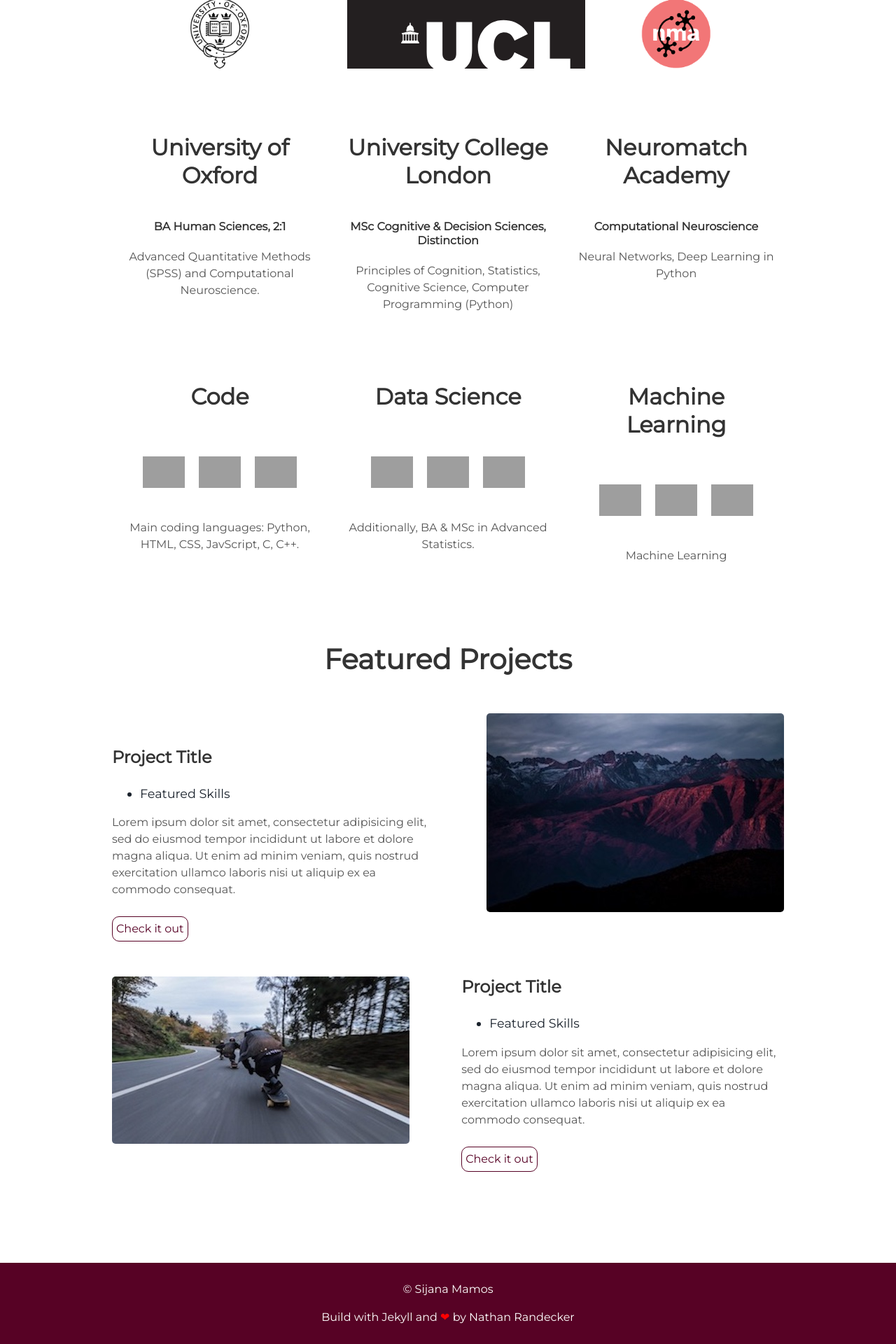
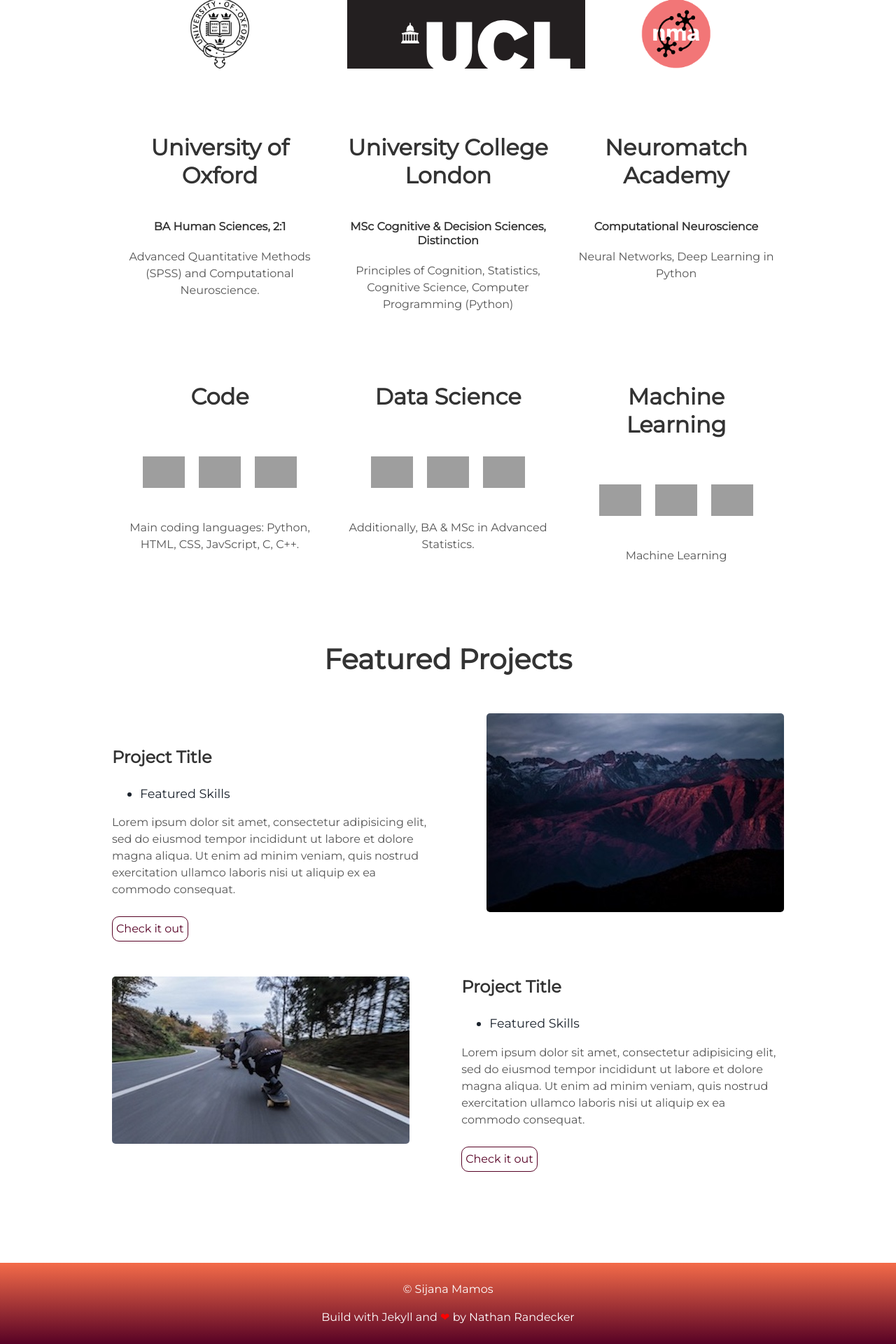
Before and after one commit to Sijana/sijana.github.io, a Jekyll site: the page built from index.html, in a window 1280 px wide. Shown: the part 1398-3318 px from the top of the page at 70% size. Built offline with Jekyll 4.4.1, drawn with Linux system fonts in a browser that asks for light colours; grey boxes are pictures that could not be loaded.

Commit message:
CSS edits

```diff
--- a/assets/css/main.css
+++ b/assets/css/main.css
@@ -525,14 +525,14 @@
 }
 
 .project-link:active,.project-link:hover{
-    background-color:#570225;
-    border-color:#570225;
+    background-color:#f46b49;
+    border-color:#f46b49;
     color:#fff;
     transition:color .3s ease-in,background-color .3s ease-in,border-color .3s ease-in
 }
 
 .footer{
-    background:#570225;
+    background:linear-gradient(#f46b49, #570225);
     padding:10px 0;
     margin-top:100px;
     text-align:center;
```
Also changed, not shown: 1 other file.
